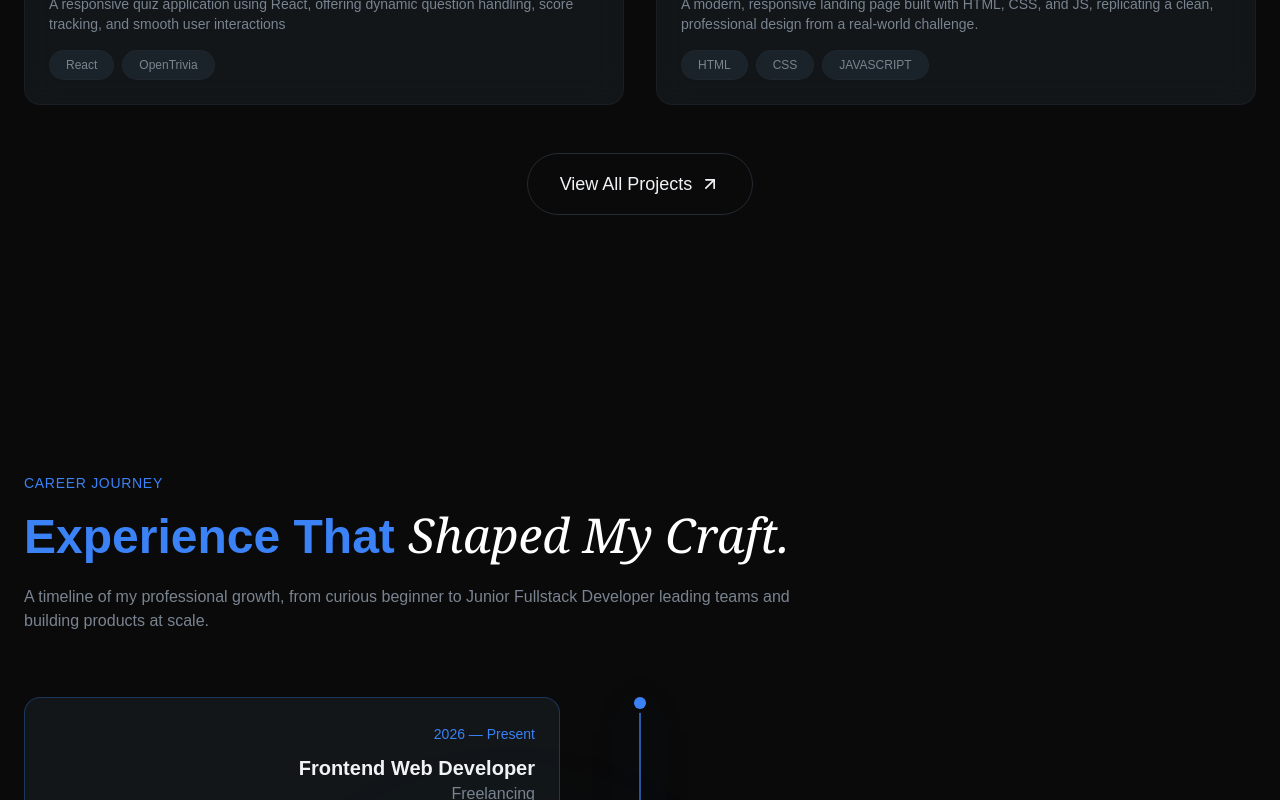
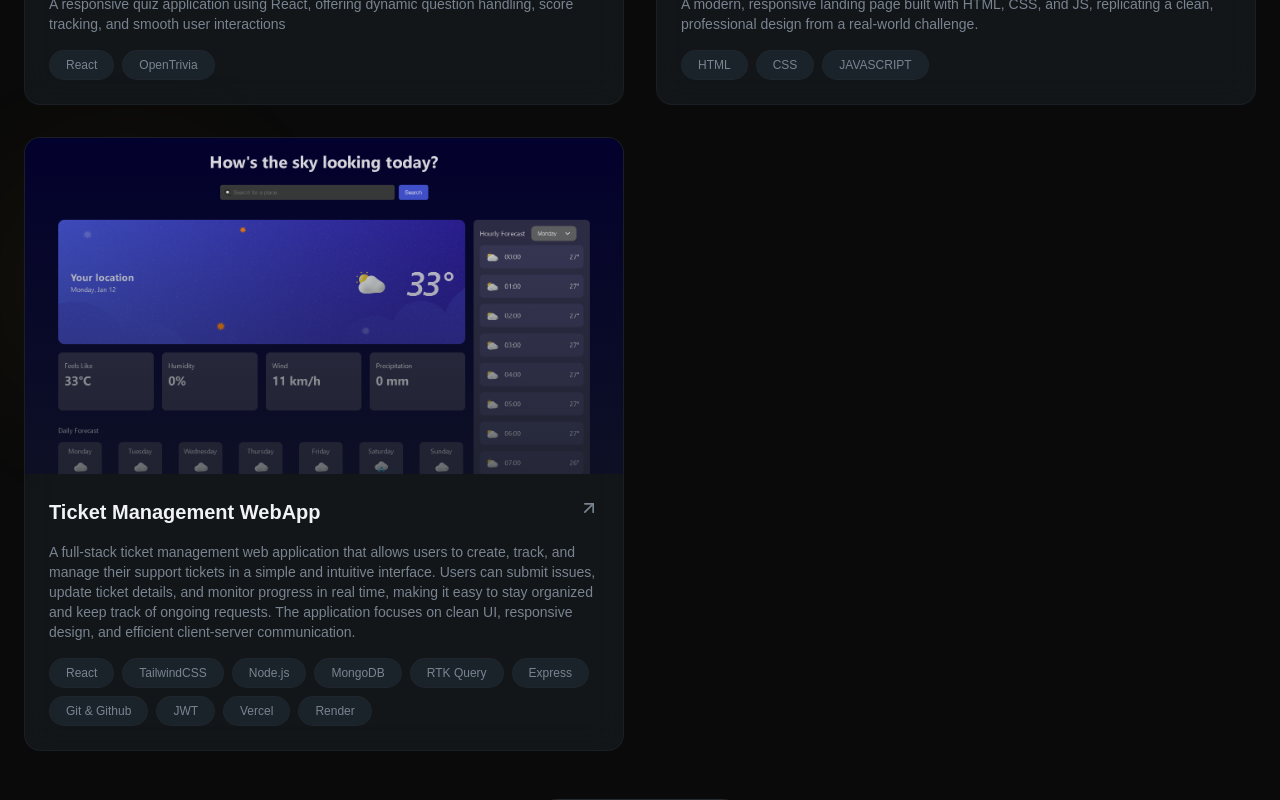
Before and after one commit to Babs-unique/Adegboye-Babatunde, a React (Vite) app: page / in a window 1280 px wide. Shown: the part 3300-4100 px from the top of the page. Built offline with nearby package versions, Linux system fonts and the light colour scheme.

Commit message:
Added new project to my project page

```diff
--- a/index.html
+++ b/index.html
@@ -6,7 +6,7 @@
     <meta name="viewport" content="width=device-width, initial-scale=1.0" />
     <meta name="google-site-verification" content="QQ0MolqMRKwTQvt5es4MA7bzeiR2mg20U9PGSFgcTOA" />
     <!-- Canonical URL -->
-    <link rel="canonical" href="https://babs-unique.github.io/Adegboye-Babatunde" />
+    <link rel="canonical" href="https://adegboye-babatunde.vercel.app/" />
 
     <title>Babatunde Adegboye | Frontend Developer</title>
   </head>
--- a/src/assets/index.js
+++ b/src/assets/index.js
@@ -24,6 +24,7 @@ import quizImg from "./babs-unique.github.io_Quizzical-Project_.png"
 import weatherAppImg from "./localhost_5173_Weather-App.png"
 import worguImg from "./Emma Worgu.jpg"
 import hexSoftwaresImg from "./HexSoftwares.jpg"
+import ticketManagementImg from "./ticket-management.png"
 
 export const techIcons = [
     cssImage,htmlImage,jsImage,nodeImage,expressImg,mongoImg,gitActionsImg,gitImage,githubImg,reactImg,postgresImg,tailwindImg,tsImage,figmaImg,vercelImg,npmImg,viteImg,reduxImg,apiImg
@@ -34,7 +35,8 @@ export const projectImg = [
     animatedImg,
     quizImg,
     sunnySideImg,
-    weatherAppImg
+    weatherAppImg,
+    ticketManagementImg
 ]
 export const avatarImg = [
     worguImg,
--- a/src/config/seoConfig.js
+++ b/src/config/seoConfig.js
@@ -3,7 +3,7 @@
  * Defines meta tags, Open Graph data, and structured data for all pages
  */
 
-const siteURL = "https://babs-unique.github.io/Adegboye-Babatunde";
+const siteURL = "https://adegboye-babatunde.vercel.app/";
 const siteName = "Babatunde Adegboye - Frontend Developer";
 const authorName = "Babatunde Adegboye";
 const authorImage = `${siteURL}/og-image.png`;
--- a/src/sections/Projects.jsx
+++ b/src/sections/Projects.jsx
@@ -38,6 +38,15 @@ const projects = [
     link: "https://github.io/Babs-unique/sunnyside-agency-landing-page-main",
     github: "https://github.com/Babs-unique/sunnyside-agency-landing-page-main",
   },
+  {
+   title: "Ticket Management WebApp",
+   description:
+   "A full-stack ticket management web application that allows users to create, track, and manage their support tickets in a simple and intuitive interface. Users can submit issues, update ticket details, and monitor progress in real time, making it easy to stay organized and keep track of ongoing requests. The application focuses on clean UI, responsive design, and efficient client-server communication.",
+   image:projectImg[4],
+   tags: ["React" , "TailwindCSS", "Node.js" , "MongoDB", "RTK Query", "Express", "Git & Github" , "JWT", "Vercel" , "Render"],
+   link : "https://ticket-management-web-app-bay.vercel.app/",
+   github : "https://github.com/Babs-unique/Ticket-Management-WebApp"
+  }
 ];
 
 export const Projects = () => {
```
Also changed, not shown: src/assets/ticket-management.png (added), 1 other file (tests, documents, lock files or other folders).
